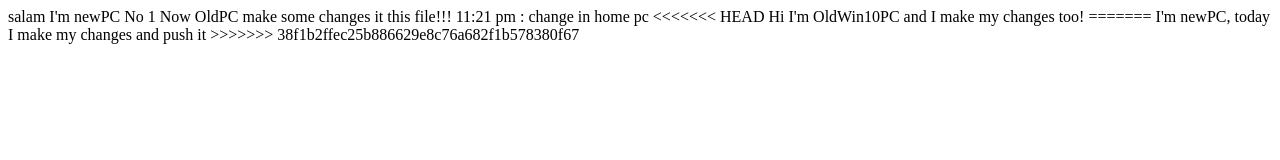
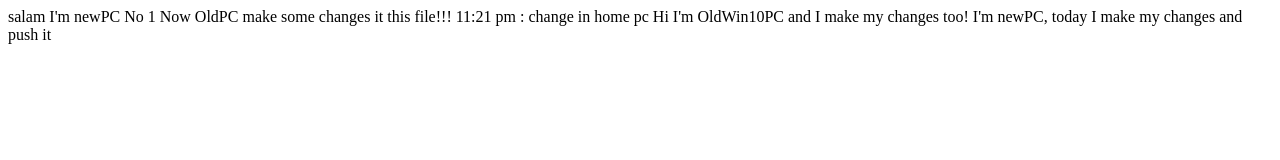
Before and after one commit to babakmem47/newGitTest, a plain HTML site: page index.html in a window 1280 px wide. Drawn offline with Linux system fonts and the light colour scheme.

Commit message:
I clean merged info

```diff
--- a/index.html
+++ b/index.html
@@ -10,10 +10,7 @@
     salam I'm newPC No 1
     Now OldPC make some changes it this file!!!
     11:21 pm : change in home pc
-<<<<<<< HEAD
     Hi I'm OldWin10PC and I make my changes too!
-=======
     I'm newPC, today I make my changes and push it
->>>>>>> 38f1b2ffec25b886629e8c76a682f1b578380f67
 </body>
 </html>
```
